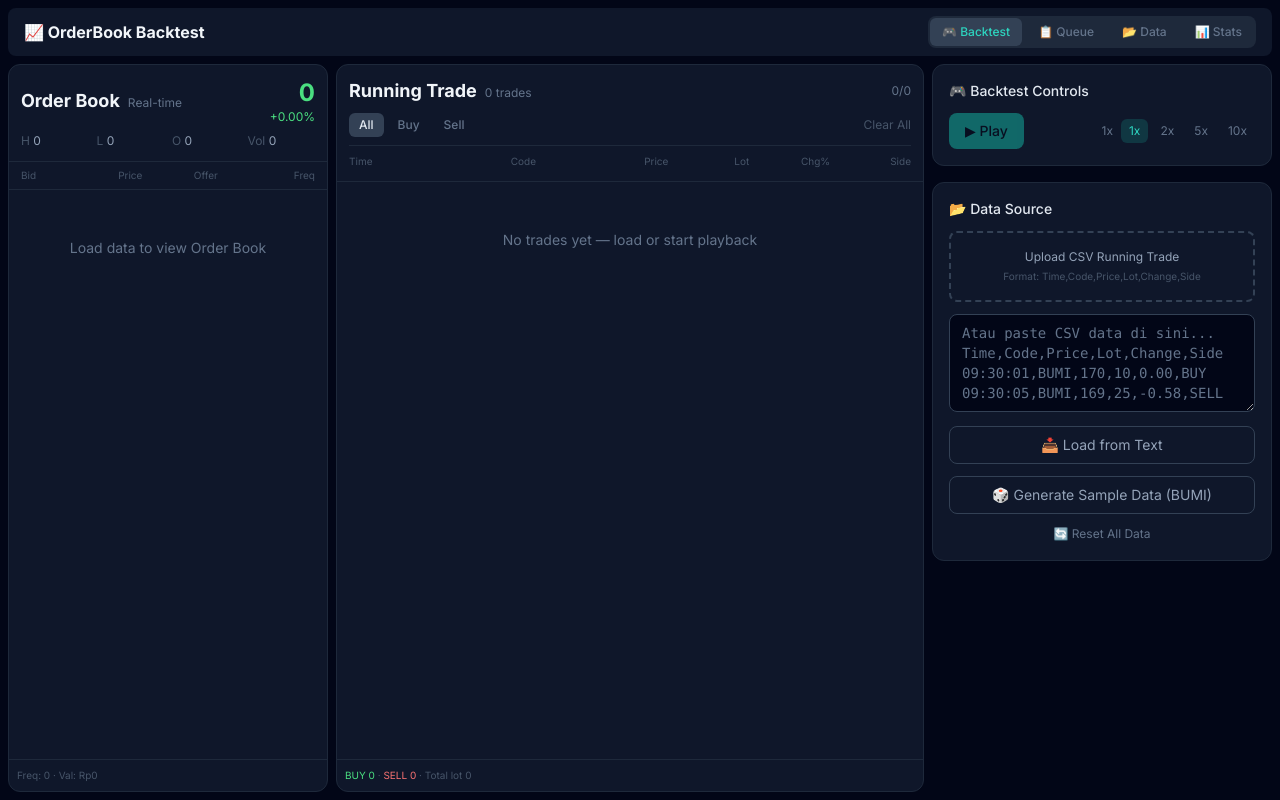
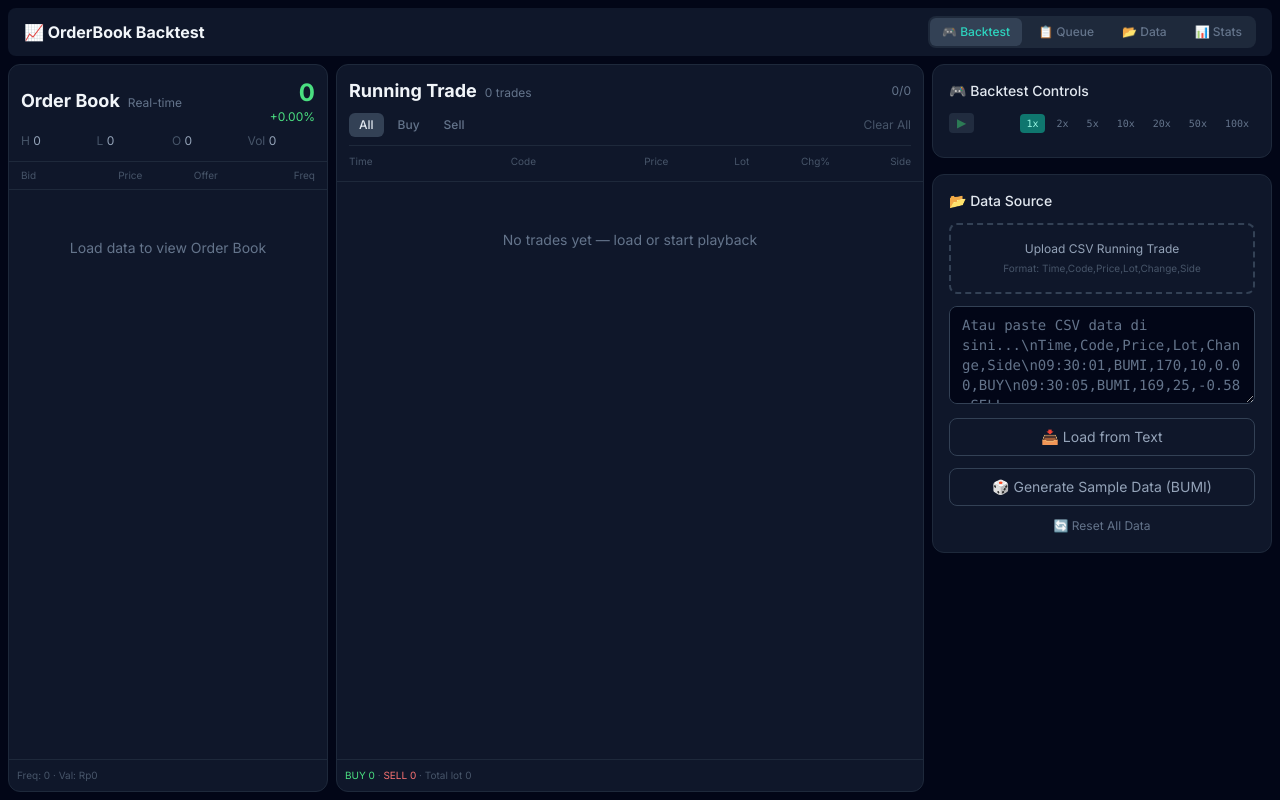
Before and after one commit to broden101/orderbook-backtest, a Next.js app: page / in a window 1280 px wide. Built offline with nearby package versions, Linux system fonts and the light colour scheme.

Commit message:
feat: backtest scrub slider + 20/50/100x speed + time display

```diff
--- a/app/page.tsx
+++ b/app/page.tsx
@@ -253,11 +253,33 @@ export default function Home() {
     // eslint-disable-next-line react-hooks/exhaustive-deps
   }, [playback.speed, playback.status === "playing"]);
 
+  // Scrub to specific index
+  const handleScrub = useCallback(
+    (index: number) => {
+      stopPlayback();
+      const clampedIdx = Math.max(0, Math.min(index, allTrades.length));
+      const subset = allTrades.slice(0, clampedIdx);
+      setDisplayedTrades(subset);
+      rebuild(subset);
+      setPlayback((p) => ({
+        ...p,
+        status: clampedIdx === 0 ? "idle" : clampedIdx >= allTrades.length ? "done" : "paused",
+        currentIndex: clampedIdx,
+      }));
+    },
+    [allTrades, rebuild, stopPlayback]
+  );
+
   const chgPct = calcChange(summary.lastPrice, summary.open);
   const value = displayedTrades.reduce(
     (s, t) => s + t.price * t.lot * 100,
     0
   );
+
+  // Current time of playback (from last displayed trade)
+  const currentTradeTime = displayedTrades.length > 0
+    ? displayedTrades[displayedTrades.length - 1].time
+    : "";
 
   // Merge queue levels into order book when available
   const displayLevels = queueLevels.length > 0 ? queueLevels : levels;
@@ -370,8 +392,11 @@ export default function Home() {
                 onCsvUpload={handleCsvUpload}
                 onGenerateSample={handleGenerateSample}
                 onReset={handleReset}
+                onScrub={handleScrub}
                 hasData={allTrades.length > 0}
                 totalTrades={allTrades.length}
+                currentTime={currentTradeTime}
+                allTrades={allTrades}
               />
             )}
             {tab === "queue" && (
--- a/components/BacktestControls.tsx
+++ b/components/BacktestControls.tsx
@@ -2,7 +2,6 @@
 
 import { useCallback, useRef } from "react";
 import { PlaybackState, Trade } from "@/lib/types";
-import { generateSampleData, tradesToCsv } from "@/lib/parser";
 
 interface Props {
   playback: PlaybackState;
@@ -13,8 +12,11 @@ interface Props {
   onCsvUpload: (text: string) => void;
   onGenerateSample: () => void;
   onReset: () => void;
+  onScrub?: (index: number) => void;
   hasData: boolean;
   totalTrades: number;
+  currentTime?: string;
+  allTrades?: Trade[];
 }
 
 export function BacktestControls({
@@ -26,8 +28,11 @@ export function BacktestControls({
   onCsvUpload,
   onGenerateSample,
   onReset,
+  onScrub,
   hasData,
   totalTrades,
+  currentTime,
+  allTrades,
 }: Props) {
   const inputRef = useRef<HTMLInputElement>(null);
   const textareaRef = useRef<HTMLTextAreaElement>(null);
@@ -58,101 +63,86 @@ export function BacktestControls({
     onGenerateSample();
   }, [onGenerateSample]);
 
-  const SPEEDS = [1, 2, 5, 10];
+  const SPEEDS = [1, 2, 5, 10, 20, 50, 100];
   const isIdle = playback.status === "idle";
   const isPlaying = playback.status === "playing";
   const isPaused = playback.status === "paused";
   const isDone = playback.status === "done";
 
+  const pct = totalTrades > 0 ? (playback.currentIndex / totalTrades) * 100 : 0;
+
   return (
     <div className="space-y-4">
       {/* Playback Controls */}
       <div className="rounded-xl border border-slate-800 bg-slate-900 p-4">
-        <h3 className="mb-3 text-sm font-medium text-slate-200">
+        <div className="mb-3 flex items-center justify-between">
+          <h3 className="text-sm font-medium text-slate-200">
             🎮 Backtest Controls
           </h3>
+          {currentTime && (
+            <span className="text-xs font-mono font-bold text-teal-400">
+              {currentTime}
+            </span>
+          )}
+        </div>
 
-        <div className="flex items-center gap-2">
-          {/* Play/Pause/Resume */}
+        {/* Controls row */}
+        <div className="flex items-center gap-1.5 mb-2">
           {isPlaying ? (
-            <button onClick={onPause} className="tool-btn px-6">
-              ⏸ Pause
-            </button>
-          ) : isPaused ? (
-            <button onClick={onPlay} className="tool-btn px-6">
-              ▶ Resume
-            </button>
+            <button onClick={onPause} className="rounded bg-slate-700 px-2 py-0.5 text-xs text-yellow-400 hover:bg-slate-600">⏸</button>
           ) : (
             <button
               onClick={onPlay}
               disabled={isIdle && !hasData}
-              className={`px-6 tool-btn ${
+              className={`rounded bg-slate-700 px-2 py-0.5 text-xs text-green-400 hover:bg-slate-600 ${
                 isIdle && !hasData ? "opacity-50 cursor-not-allowed" : ""
               }`}
             >
-              ▶ Play
+              ▶
             </button>
           )}
-
-          {/* Stop */}
           {!isIdle && (
-            <button onClick={onStop} className="tool-btn-ghost">
-              ⏹ Stop
-            </button>
+            <button onClick={onStop} className="rounded bg-slate-700 px-2 py-0.5 text-xs text-red-400 hover:bg-slate-600">⏹</button>
           )}
-
-          {/* Speed */}
-          <div className="ml-auto flex items-center gap-1">
-            <span className="mr-1 text-xs text-slate-500">
-              {playback.speed}x
-            </span>
+          <div className="flex-1" />
+          {/* Speed buttons */}
           {SPEEDS.map((s) => (
             <button
               key={s}
               onClick={() => onSpeedChange(s)}
-                className={`rounded-md px-2 py-1 text-xs transition-colors ${
-                  playback.speed === s
-                    ? "bg-teal-500/20 text-teal-400"
-                    : "text-slate-500 hover:text-slate-300"
+              className={`rounded px-1.5 py-0.5 text-[10px] font-mono ${
+                playback.speed === s ? "bg-teal-700 text-teal-200" : "text-slate-500 hover:text-slate-300"
               }`}
             >
               {s}x
             </button>
           ))}
         </div>
+
+        {/* Scrub slider */}
+        {hasData && (
+          <div className="flex items-center gap-2">
+            <span className="text-[9px] text-slate-500 w-8">{pct.toFixed(0)}%</span>
+            <input
+              type="range"
+              min={0}
+              max={totalTrades}
+              step={1}
+              value={playback.currentIndex}
+              onChange={(e) => onScrub?.(parseInt(e.target.value))}
+              className="flex-1 accent-teal-500 h-1"
+            />
+            <span className="text-[9px] text-slate-500 w-20 text-right">
+              {playback.currentIndex.toLocaleString()}/{totalTrades.toLocaleString()}
+            </span>
           </div>
+        )}
 
-        {/* Progress */}
+        {/* Status text */}
         {!isIdle && (
-          <div className="mt-3">
-            <div className="h-1.5 overflow-hidden rounded-full bg-slate-800">
-              <div
-                className={`h-full rounded-full transition-all ${
-                  isDone
-                    ? "bg-green-500"
-                    : isPlaying
-                      ? "bg-teal-500"
-                      : "bg-yellow-500"
-                }`}
-                style={{
-                  width: `${
-                    playback.currentIndex > 0 && totalTrades > 0
-                      ? (playback.currentIndex / totalTrades) * 100
-                      : 0
-                  }%`,
-                }}
-              />
-            </div>
-            <p className="mt-1 text-xs text-slate-500">
-              {isDone
-                ? "✅ Playback complete"
-                : isPlaying
-                  ? `Playing back...`
-                  : isPaused
-                    ? `⏸ Paused`
-                    : "Ready"}
+          <p className="mt-1 text-[10px] text-slate-500">
+            {isDone ? "✅ Playback complete" : isPlaying ? "Playing..." : isPaused ? "⏸ Paused" : "Ready"}
           </p>
-          </div>
         )}
       </div>
 
@@ -189,10 +179,7 @@ export function BacktestControls({
               ref={textareaRef}
               rows={4}
               className="tool-input font-mono text-xs"
-              placeholder="Atau paste CSV data di sini...
-Time,Code,Price,Lot,Change,Side
-09:30:01,BUMI,170,10,0.00,BUY
-09:30:05,BUMI,169,25,-0.58,SELL"
+              placeholder="Atau paste CSV data di sini...\nTime,Code,Price,Lot,Change,Side\n09:30:01,BUMI,170,10,0.00,BUY\n09:30:05,BUMI,169,25,-0.58,SELL"
             />
             <button
               onClick={handlePaste}
```
Lines whose indentation alone changed are shown as unchanged.
